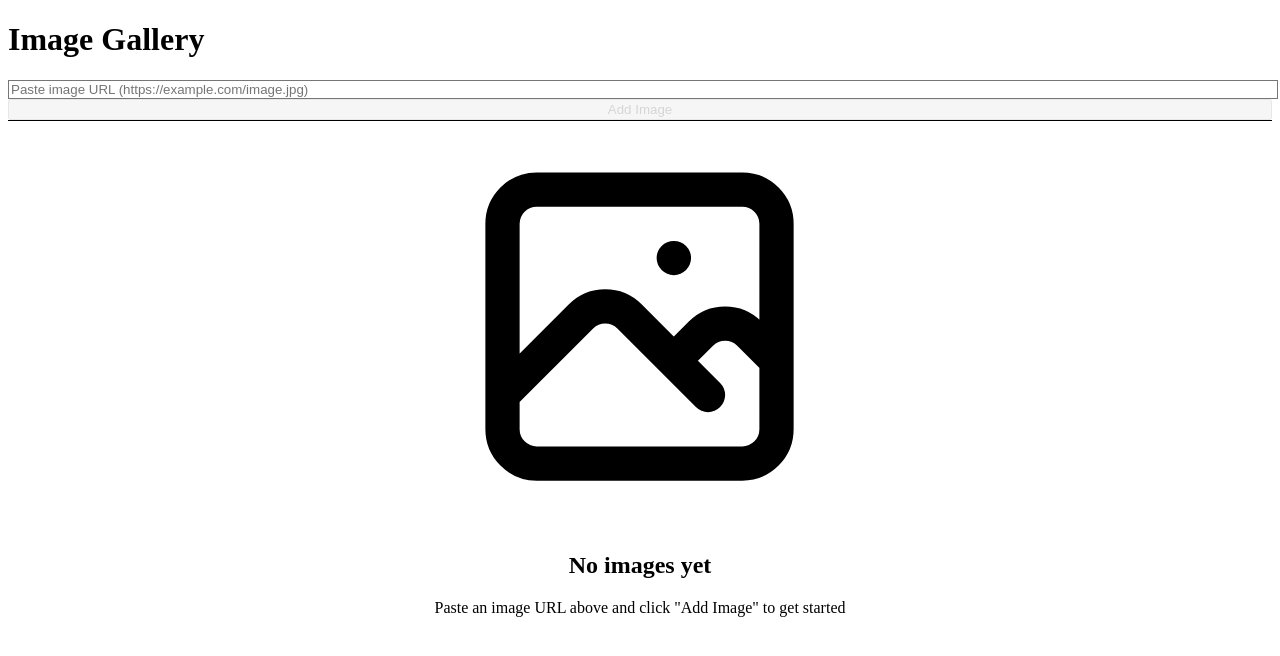
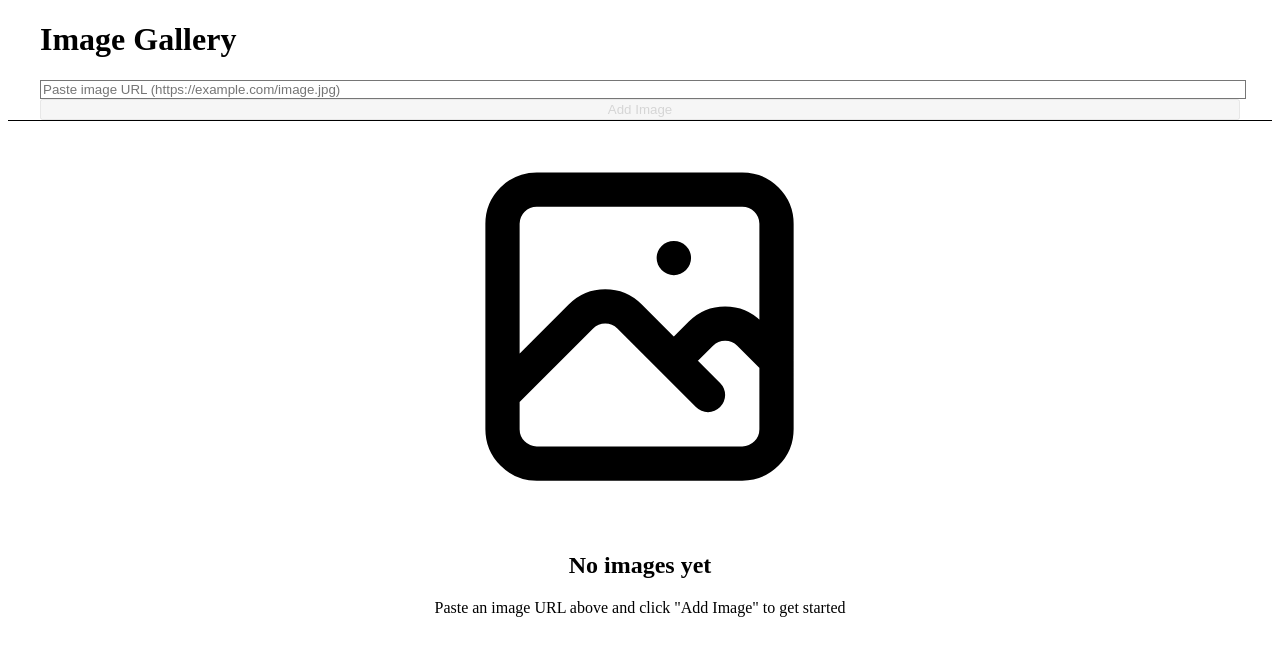
Before and after one commit to tokken10/image-bookmarking, a React (Vite) app: page / in a window 1280 px wide. Shown: the top 656 px of the page. Built offline with nearby package versions, Linux system fonts and the light colour scheme.

Commit message:
feat: responsive 3-column gallery layout

```diff
--- a/src/App.tsx
+++ b/src/App.tsx
@@ -130,7 +130,7 @@
     <div className="min-h-screen bg-gray-50 text-gray-900">
       {/* Header with Input Bar */}
       <header className="sticky top-0 z-10 bg-white/90 backdrop-blur border-b border-gray-200 shadow-sm">
-        <div className="mx-auto max-w-7xl px-4 py-4">
+        <div className="mx-auto max-w-[1200px] p-4">
           <h1 className="text-2xl font-bold text-gray-900 mb-4">Image Gallery</h1>
           <form onSubmit={handleSubmit} className="flex flex-col sm:flex-row gap-3">
             <div className="flex-1">
@@ -154,7 +154,7 @@
       </header>
 
       {/* Main Content */}
-      <main className="mx-auto max-w-7xl px-4 py-6">
+      <main className="mx-auto max-w-[1200px] p-4">
         {images.length === 0 ? (
           <div className="grid place-items-center py-24 text-center text-gray-500">
             <div className="max-w-md">
@@ -168,7 +168,7 @@
             </div>
           </div>
         ) : (
-          <div className="grid grid-cols-1 sm:grid-cols-2 md:grid-cols-3 lg:grid-cols-4 xl:grid-cols-5 2xl:grid-cols-6 gap-4">
+          <div className="grid grid-cols-1 sm:grid-cols-2 lg:grid-cols-3 gap-4 max-w-[720px] mx-auto">
             {images.map((img, idx) => (
               <div key={img.id} className="group relative aspect-square bg-gray-100 rounded-lg overflow-hidden shadow-sm hover:shadow-md transition-all duration-200">
                 {img.error ? (
```
